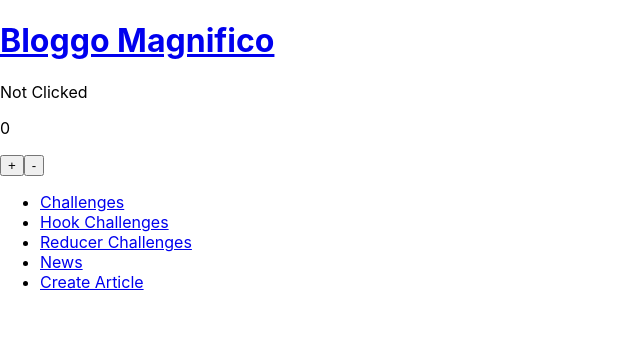
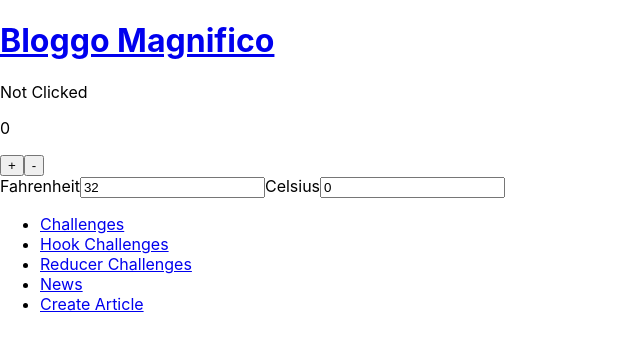
Before and after one commit to deanssmart/react-developme-week10, a React (Create React App) app: page /reducer in a window 1280 px wide. Shown: the top 350 px of the page, without its empty margins (0-640 px from the left). Built offline with nearby package versions, Linux system fonts and the light colour scheme; the HTML template or start-up script is replaced by a standard one.

Commit message:
TempConverter reducer challenge completed

```diff
--- a/src/App.js
+++ b/src/App.js
@@ -16,6 +16,7 @@ import StepCounter from './hooks/StepCounter';
 
 import {Clicked as ClickedReducer } from './reducers/Clicked';
 import {StepCounter as StepCounterReducer } from './reducers/StepCounter';
+import TempConverter from './reducers/TempConverter';
 
 import Header from './news/Header';
 import Articles from './news/Articles';
@@ -53,6 +54,7 @@ const App = () => (
       <Route exact path='/reducer'>
         <ClickedReducer />
         <StepCounterReducer step={ 5 } max={ 100 } />
+        <TempConverter labelF={ "Fahrenheit"} nameF={ "fahrenheit" } labelC={ "Celsius"} nameC={ "celsius" } />
       </Route>
       <Route exact path='/news'>
           <Articles />
--- a/src/reducers/StepCounter.js
+++ b/src/reducers/StepCounter.js
@@ -3,28 +3,29 @@ import React, { useReducer } from 'react';
 //initial state
 let initialState = {
     counter: 0
-}
+};
 
 //reducer functions
-const counterPos = (state, step, max) => {
+const counterPos = (state, {step, max}) => {
     const { counter } = state;
+    const total = counter + step;
 
-    return counter + step <= max ? {...state, counter: counter + step} : state;
+    return total <= max ? {...state, counter: total} : state;
 };
 
-const counterNeg = (state, step) => {
+const counterNeg = (state, {step}) => {
     const { counter } = state;
+    const total = counter - step;
 
-    return counter - step >= 0 ? {...state, counter: counter - step} : state;
+    return total >= 0 ? {...state, counter: total} : state;
 };
 
 //reducer
 const reducer = (state, action) => {
-    const { type, step, max } = action;
 
-    switch (type) {
-        case "POSITIVE": return counterPos(state, step, max);
-        case "NEGATIVE": return counterNeg(state, step);
+    switch (action.type) {
+        case "POSITIVE": return counterPos(state, action);
+        case "NEGATIVE": return counterNeg(state, action);
         default: return state;
     }
 };
--- /dev/null
+++ b/src/reducers/TempConverter.js
@@ -0,0 +1,64 @@
+import React, { useReducer } from 'react';
+
+//initial state
+let initialState = {
+    fahrenheit: "32",
+    celsius: "0"
+};
+
+//reducer functions
+const fahrenheit = (state, {temp}) => {
+
+    return {
+        ...state,
+        fahrenheit: temp,
+        celsius: ((+temp - 32) / 1.8).toFixed(2),
+    }
+};
+
+const celsius = (state, {temp}) => {
+
+    return {
+        ...state,
+        celsius: temp,
+        fahrenheit: (+temp * 1.8 + 32).toFixed(2),
+    }
+};
+
+//reducer
+const reducer = (state, action) => {
+    switch (action.type) {
+        case "FAHRENHEIT": return fahrenheit(state, action);
+        case "CELSIUS": return celsius(state, action);
+        default: return state;
+    }
+};
+
+//component
+export const TempConverter = ({labelF, nameF, labelC, nameC}) => {
+    const [state, dispatch] = useReducer(reducer, initialState);
+    const { fahrenheit, celsius } = state;
+
+    return(
+        <div className="form-group">
+            <label className="lead">{ labelF }</label>
+            <input
+                type="number"
+                onChange={ (e) => dispatch({ type: "FAHRENHEIT", temp: e.currentTarget.value }) }
+                name={ nameF }
+                value={ fahrenheit }
+                className="form-control"
+            />
+            <label className="lead">{ labelC }</label>
+            <input
+                type="number"
+                onChange={ (e) => dispatch({ type: "CELSIUS", temp: e.currentTarget.value }) }
+                name={ nameC }
+                value={ celsius }
+                className="form-control"
+            />
+        </div>
+    );
+};
+
+export default TempConverter;
```
